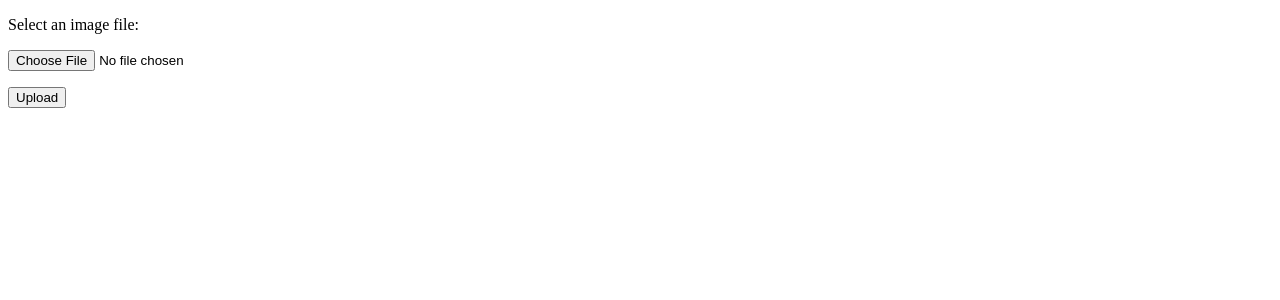
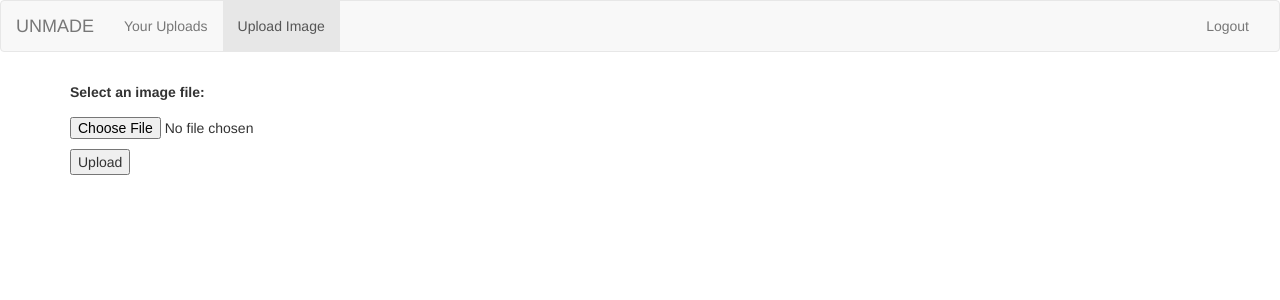
Before and after one commit to jecbell/django_project, a Django app: page /imageupload/upload in a window 1280 px wide. Shown: the top 300 px of the page. Run offline with Django 3.2, Linux system fonts and the light colour scheme; a user stored in the database is signed in; some libraries are stand-ins or nearby versions.

Commit message:
Userpage: For logged in users, all uploaded images show on homepage. Added navbar.

```diff
--- a/django_project/imageupload/models.py
+++ b/django_project/imageupload/models.py
@@ -10,6 +10,9 @@ class Upload(models.Model):
 	def __unicode__(self):
 		return self.user.username + " " + str(self.upload_date)
 
+	class Meta:
+		ordering = ['upload_date']
+
 
 class UploadImage(models.Model):
 	upload = models.ForeignKey(Upload)
--- a/django_project/imageupload/templates/imageupload/upload.html
+++ b/django_project/imageupload/templates/imageupload/upload.html
@@ -3,10 +3,40 @@
         <head>
                 <meta charset="utf-8">
                 <title>Image Upload</title>
+
+                {% load staticfiles %}
+                {% load imageupload_filters %}
+                <link rel="stylesheet" href="{% static 'imageupload/bootstrap/css/bootstrap.css' %}">
         </head>
 
         <body>
-                <!-- Upload form. Note enctype attribute! -->
+                <nav class="navbar navbar-default">
+                  <div class="container-fluid">
+                    <!-- Brand and toggle get grouped for better mobile display -->
+                    <div class="navbar-header">
+                      <button type="button" class="navbar-toggle collapsed" data-toggle="collapse" data-target="#bs-example-navbar-collapse-1" aria-expanded="false">
+                        <span class="sr-only">Toggle navigation</span>
+                        <span class="icon-bar"></span>
+                        <span class="icon-bar"></span>
+                        <span class="icon-bar"></span>
+                      </button>
+                      <a class="navbar-brand" href="/imageupload/">UNMADE</a>
+                    </div>
+
+                    <!-- Collect the nav links, forms, and other content for toggling -->
+                    <div class="collapse navbar-collapse" id="bs-example-navbar-collapse-1">
+                      <ul class="nav navbar-nav">
+                        <li><a href="/imageupload/">Your Uploads <span class="sr-only">(current)</span></a></li>
+                        <li class="active"><a href="/imageupload/upload">Upload Image</a></li>
+                      </ul>
+                      <ul class="nav navbar-nav navbar-right">
+                        <li><a href="/imageupload/logout">Logout</a></li>
+                      </ul>
+                    </div><!-- /.navbar-collapse -->
+                  </div><!-- /.container-fluid -->
+                </nav>
+
+                <div class="container">
                         <form action="{% url "upload" %}" method="post" enctype="multipart/form-data">
                                 {% csrf_token %}
                                 <p>{{ form.non_field_errors }}</p>
@@ -17,7 +47,11 @@
                                 </p>
                                 <p><input type="submit" value="Upload" /></p>
                         </form>
+                </div>
 
+
+                <script type="text/javascript" src="{% static 'imageupload/js/jquery-1.11.3.min.js' %}"></script>
+                <script type="text/javascript" src="{% static 'imageupload/bootstrap/js/bootstrap.min.js' %}"></script>
         </body>
 
 </html>
--- a/django_project/imageupload/urls.py
+++ b/django_project/imageupload/urls.py
@@ -5,6 +5,7 @@ from imageupload import views
 urlpatterns = [
     url(r'^$', views.index, name='index'),
     url(r'^login$', views.user_login, name='login'),
+    url(r'^logout$', views.handle_logout, name='logout'),
     url(r'^upload$', views.upload, name='upload'),
     url(r'^upload/(?P<ui_id>[0-9]+)$', views.upload_result, name='upload_result'),
 ]
--- a/django_project/imageupload/views.py
+++ b/django_project/imageupload/views.py
@@ -10,6 +10,7 @@ from django.core.urlresolvers import reverse
 from django.contrib.auth import (
 	authenticate,
 	login,
+	logout,
 )
 from django.contrib.auth.decorators import login_required
 
@@ -26,7 +27,11 @@ from imageupload.forms import (
 
 @login_required
 def index(request):
-	return HttpResponse("Temp index page - will be login.")
+	user = request.user
+
+	images = UploadImage.objects.filter(upload__user=user)
+
+	return render(request, 'imageupload/index.html', {'images': images})
 
 
 def user_login(request):
@@ -67,6 +72,7 @@ def handle_register(request):
 	if form.is_valid():
 		user = form.save()
 		user.set_password(user.password)
+		user.backend = 'django.contrib.auth.backends.ModelBackend' #hack - apologies!
 		user.save()
 
 		auth_user = authenticate(username=user.username, password=user.password)
@@ -77,6 +83,11 @@ def handle_register(request):
 	else:
 		print form.errors
 		return render(request, 'imageupload/login.html', {'register_form': form})
+
+def handle_logout(request):
+	logout(request)
+
+	return HttpResponseRedirect(reverse('index'))
 
 
 @login_required
```
Also changed, not shown: django_project/imageupload/templates/imageupload/index.html (+38 -6 lines), django_project/imageupload/templates/imageupload/login.html (+6 -1 lines), django_project/imageupload/templates/imageupload/upload_result.html (+44 -1 lines), django_project/db.sqlite3, django_project/imageupload/migrations/0006_auto_20151123_1553.py (added), django_project/imageupload/migrations/0007_auto_20151123_1555.py (added). Lines whose indentation alone changed are shown as unchanged.
